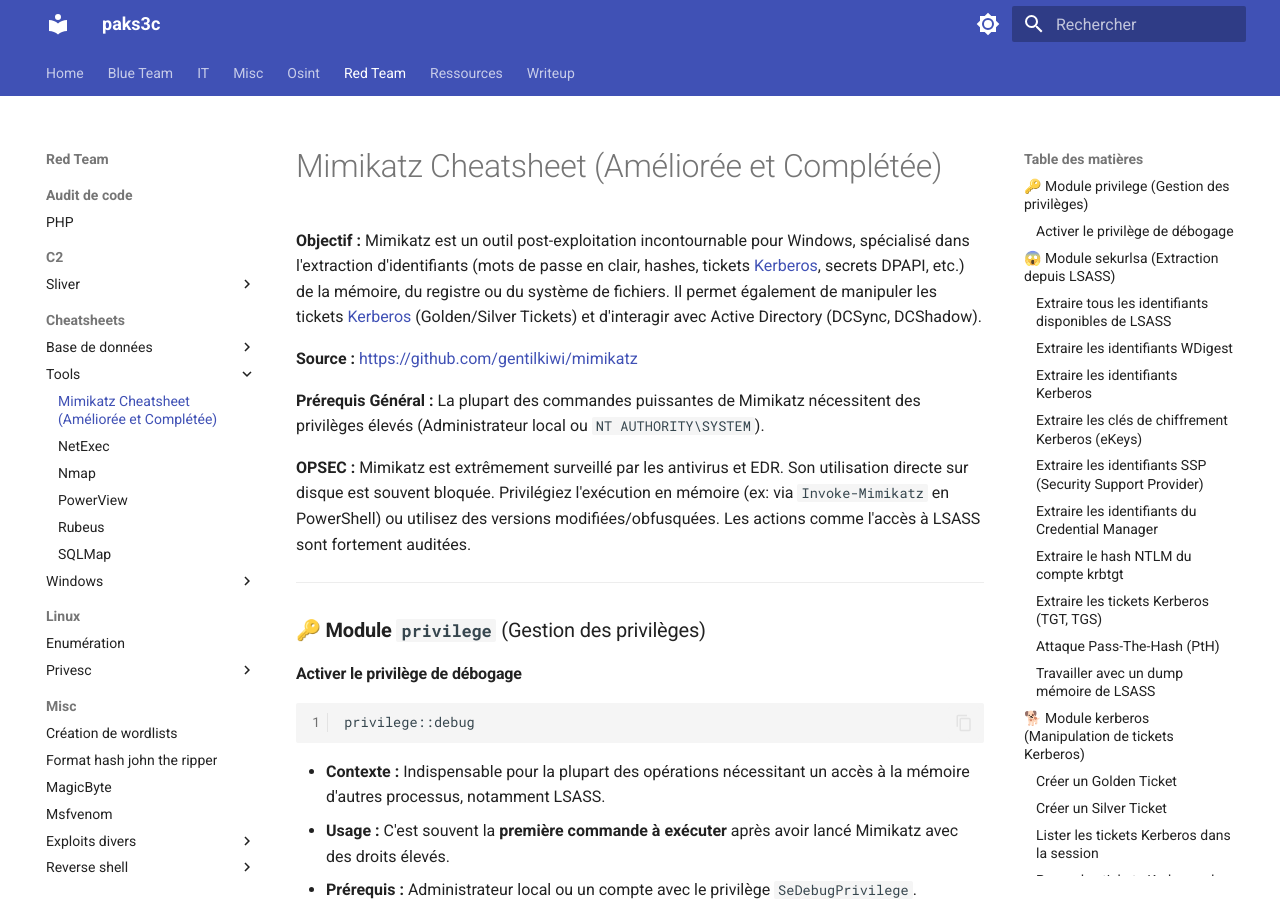
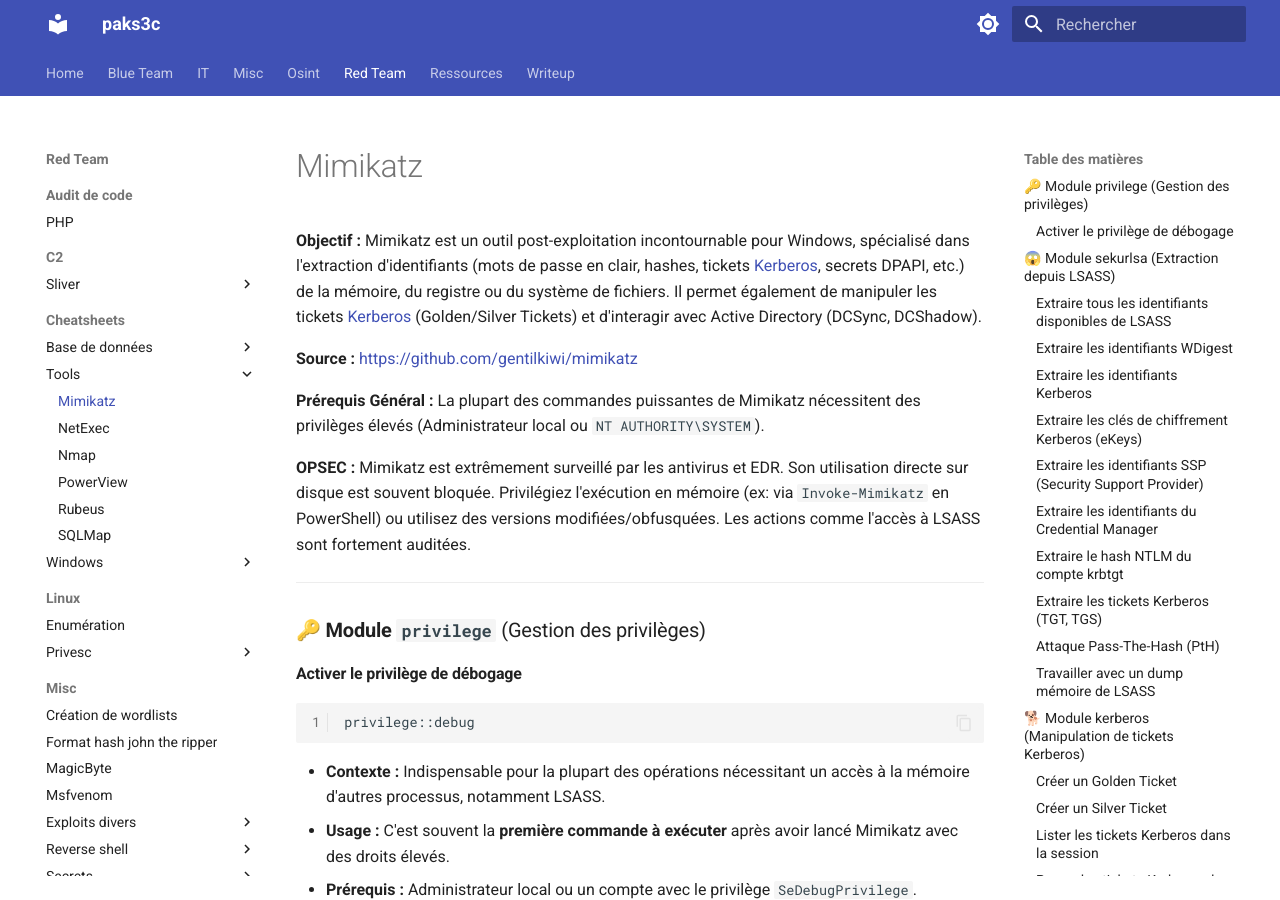
Before and after one commit to pakdekro/notes, an MkDocs documentation site: the page built from docs/Red Team/Cheatsheets/Tools/Mimikatz.md, in a window 1280 px wide and 900 px high. Built offline with MkDocs 1.6.1 and Material for MkDocs 9.7.7, drawn with Linux system fonts in a browser that asks for light colours.

Commit message:
Update Mimikatz.md

```diff
--- a/docs/Red Team/Cheatsheets/Tools/Mimikatz.md
+++ b/docs/Red Team/Cheatsheets/Tools/Mimikatz.md
@@ -1,4 +1,3 @@
-# Mimikatz Cheatsheet (Améliorée et Complétée)
 
 **Objectif :** Mimikatz est un outil post-exploitation incontournable pour Windows, spécialisé dans l'extraction d'identifiants (mots de passe en clair, hashes, tickets [Kerberos](../../../Ressources/Windows/Kerberos.md), secrets DPAPI, etc.) de la mémoire, du registre ou du système de fichiers. Il permet également de manipuler les tickets [Kerberos](../../../Ressources/Windows/Kerberos.md) (Golden/Silver Tickets) et d'interagir avec Active Directory (DCSync, DCShadow).
 
```
